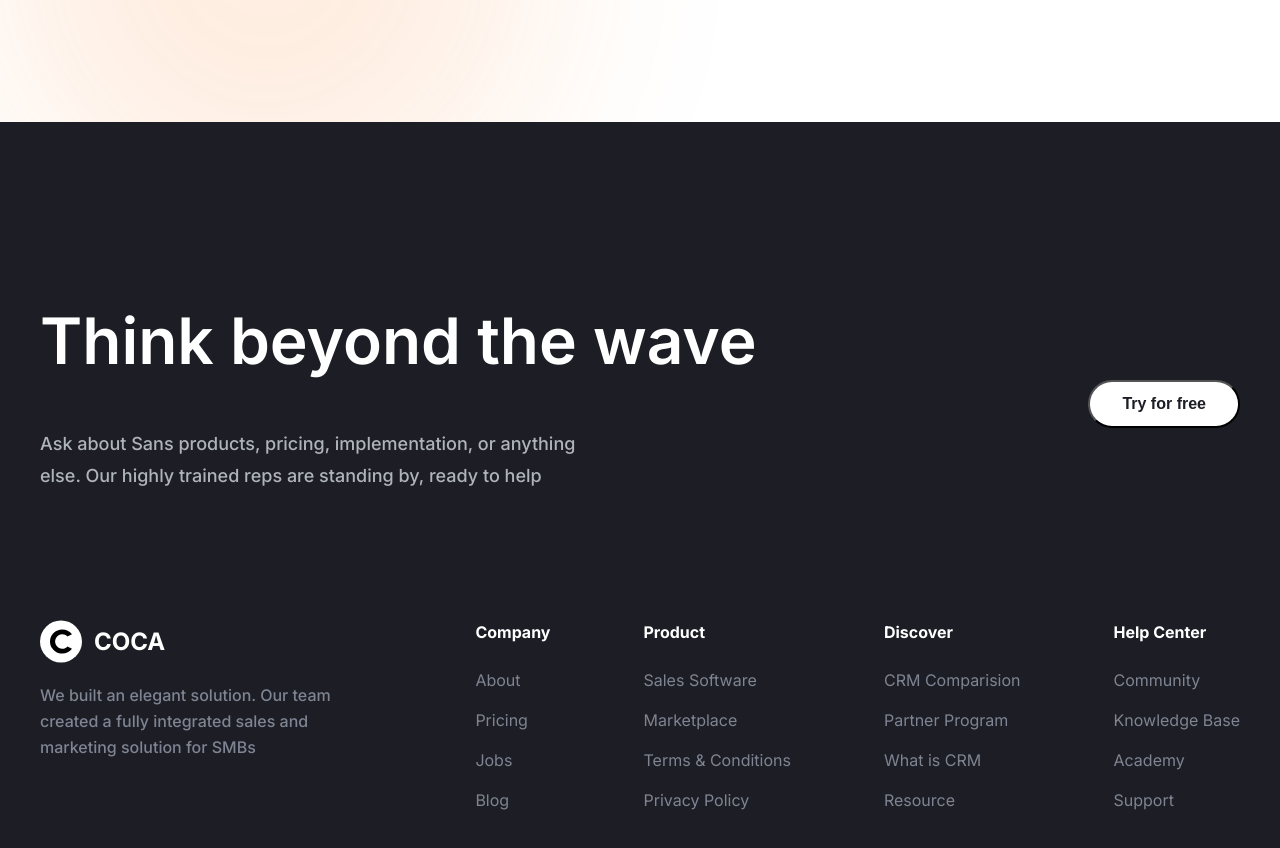
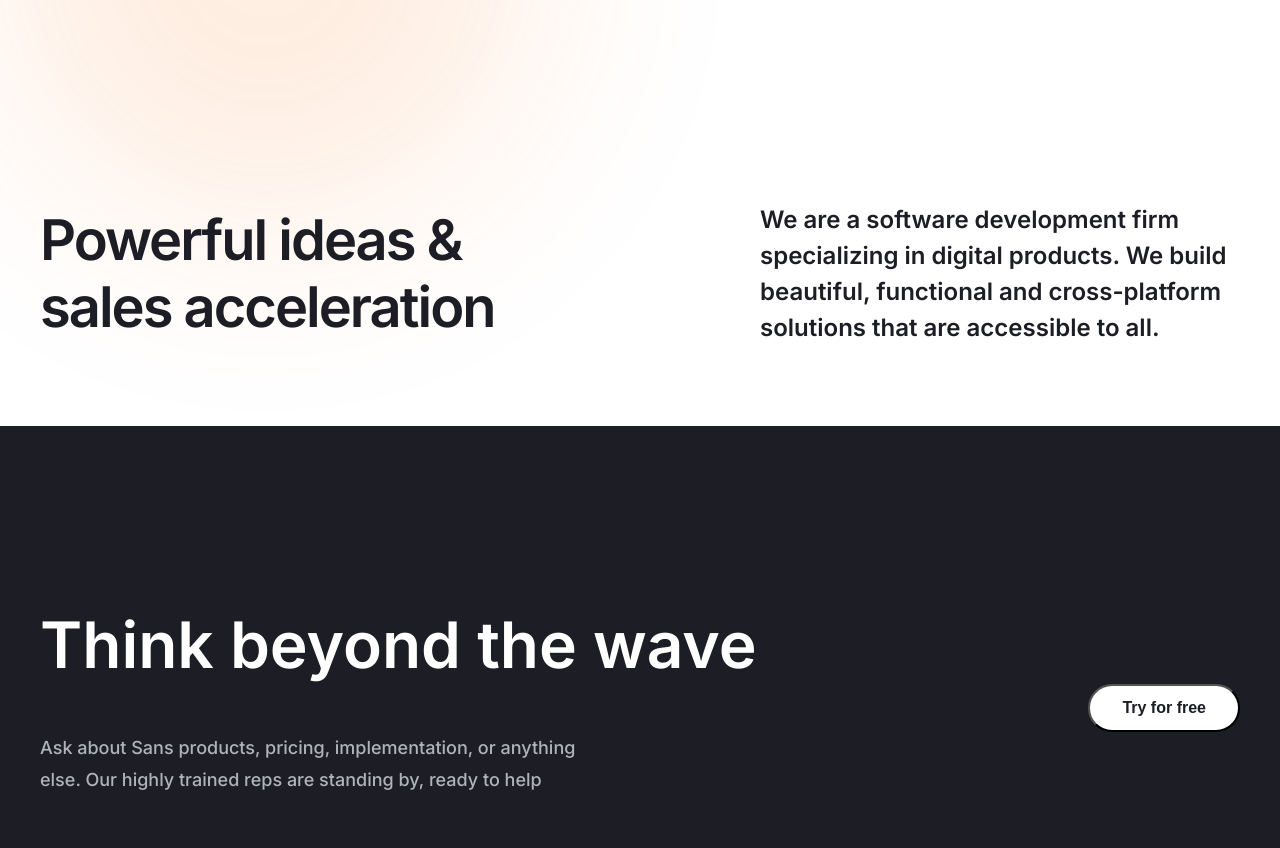
Before and after one commit to Castorki/COCO, a React (Create React App) app: page /about in a window 1280 px wide. Shown: the part 1880-2728 px from the top of the page. Built offline with nearby package versions, Linux system fonts and the light colour scheme.

Commit message:
created our specialisation component for about page

```diff
--- a/src/components/pages/aboutPage/AboutPage.css
+++ b/src/components/pages/aboutPage/AboutPage.css
@@ -127,4 +127,29 @@
   opacity: 13%;
   top: 57%;
   right: 100%;
+}
+
+.ourSpecialization {
+  padding-top: 80px;
+  padding-bottom: 80px;
+  display: flex;
+  justify-content: space-between;
+  align-items: center;
+}
+.ourSpecialization__title {
+  max-width: 40%;
+  font-style: normal;
+  font-weight: 600;
+  font-size: 56px;
+  line-height: 120%;
+  letter-spacing: -2px;
+  color: #1D1E25;
+}
+.ourSpecialization__article {
+  max-width: 40%;
+  font-style: normal;
+  font-weight: 600;
+  font-size: 24px;
+  line-height: 150%;
+  color: #1D1E25;
 }/*# sourceMappingURL=AboutPage.css.map */
--- a/src/components/pages/aboutPage/AboutPage.js
+++ b/src/components/pages/aboutPage/AboutPage.js
@@ -2,12 +2,14 @@
 import './AboutPage.css';
 import { AudienceAttention } from './AudienceAttention';
 import { OurBeliefs } from './OurBeliefs';
+import { OurSpecialization } from './OurSpecialization';
 
 export const AboutPage = () => {
     return (
         <div id='about'>
             <AudienceAttention />
             <OurBeliefs />
+            <OurSpecialization />
         </div>
     )
 }
--- a/src/components/pages/aboutPage/AboutPage.scss
+++ b/src/components/pages/aboutPage/AboutPage.scss
@@ -148,3 +148,30 @@
 
 
 }
+
+.ourSpecialization {
+    padding-top: 80px;
+    padding-bottom: 80px;
+    display: flex;
+    justify-content: space-between;
+    align-items: center;
+
+    &__title {
+        max-width: 40%;
+        font-style: normal;
+        font-weight: 600;
+        font-size: 56px;
+        line-height: 120%;
+        letter-spacing: -2px;
+        color: #1D1E25;
+    }
+
+    &__article {
+        max-width: 40%;
+        font-style: normal;
+        font-weight: 600;
+        font-size: 24px;
+        line-height: 150%;
+        color: #1D1E25;
+    }
+}
--- /dev/null
+++ b/src/components/pages/aboutPage/OurSpecialization.js
@@ -0,0 +1,12 @@
+import React from 'react'
+
+export const OurSpecialization = () => {
+    return (
+        <div className='ourSpecialization center'>
+            <h2 className='ourSpecialization__title'>Powerful ideas & sales acceleration</h2>
+            <p className='ourSpecialization__article'>
+                We are a software development firm specializing in digital products. We build beautiful, functional and cross-platform solutions that are accessible to all.
+            </p>
+        </div>
+    )
+}
```
Also changed, not shown: 1 other file (tests, documents, lock files or other folders).
